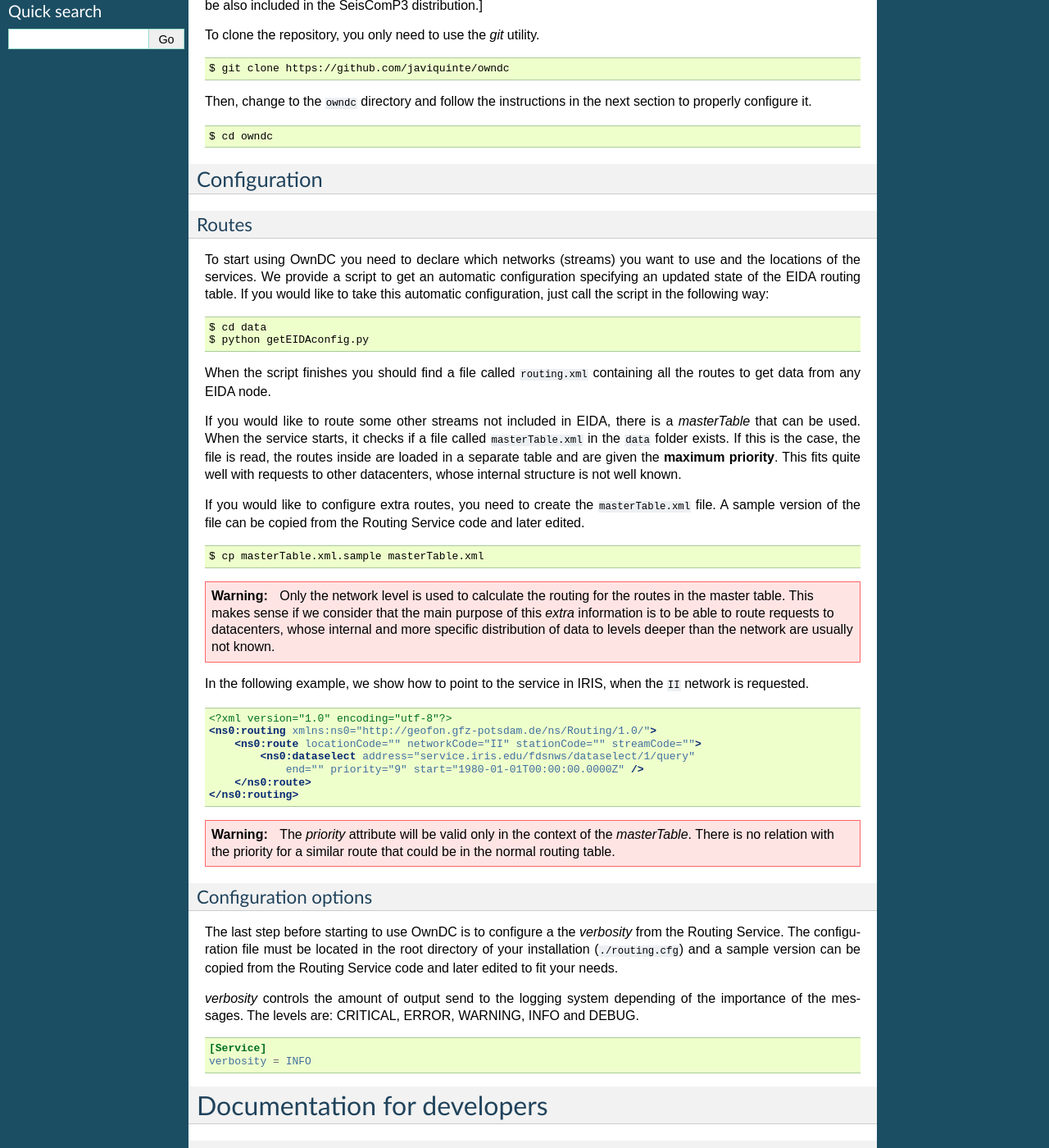
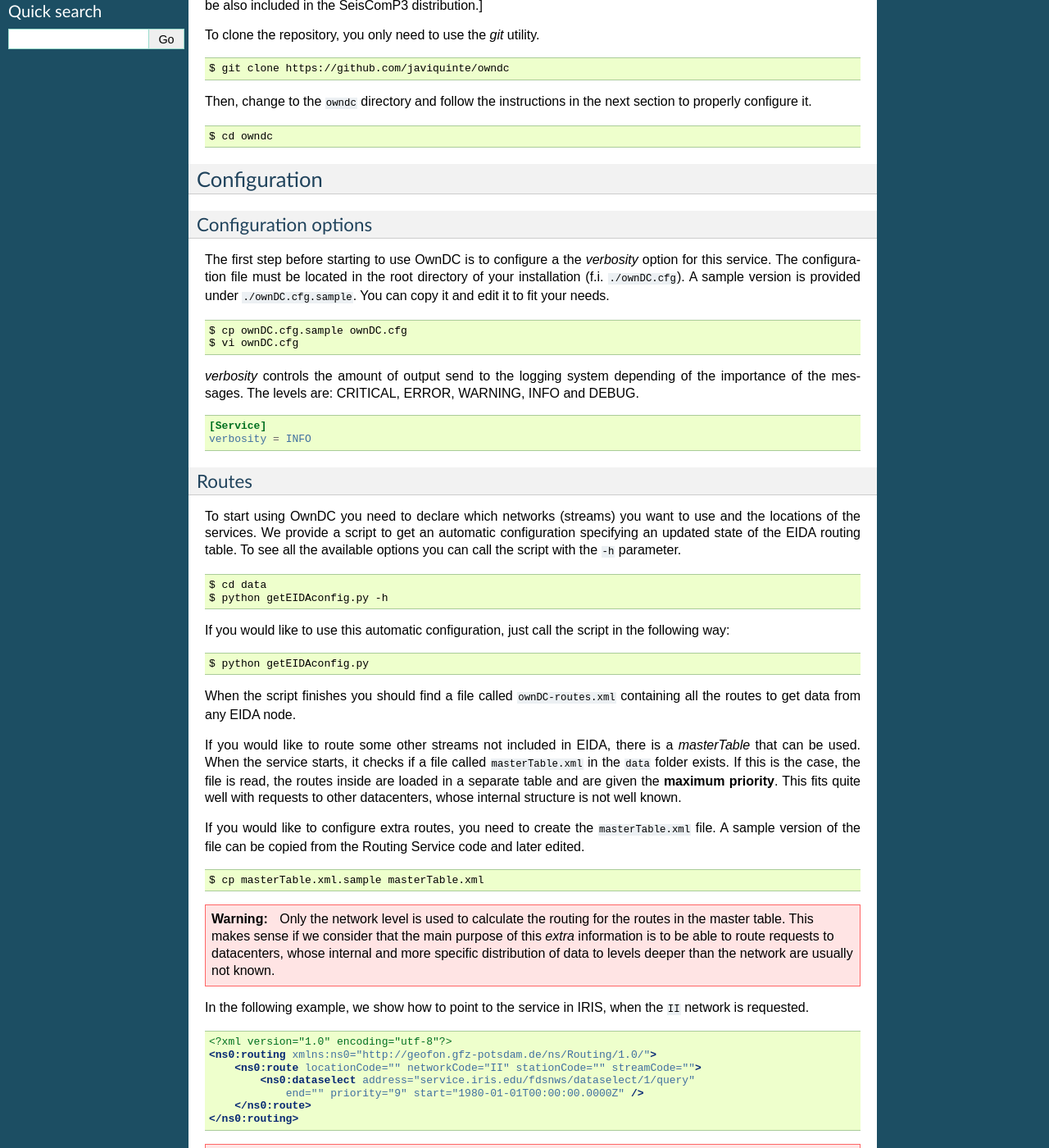
Before and after one commit to javiquinte/owndc, a Sphinx documentation site: the page built from doc/index.rst, in a window 1280 px wide and 1400 px high, scrolled down 527 px. Shown: the whole window at 82% size. Built offline with Sphinx 7.4.7, drawn with Linux system fonts in a browser that asks for light colours; some of the changed text lies outside the part shown.

Commit message:
Config file as a parameter everywhere. Improve Installation instructions.

```diff
--- a/doc/index.rst
+++ b/doc/index.rst
@@ -50,19 +50,47 @@
 Configuration
 -------------
 
+Configuration options
+^^^^^^^^^^^^^^^^^^^^^
+
+The first step before starting to use OwnDC is to configure a the `verbosity`
+option for this service. The configuration file must be located in the root
+directory of your installation (f.i. ``./ownDC.cfg``). A sample version is
+provided under ``./ownDC.cfg.sample``. You can copy it and edit it to fit your
+needs. ::
+
+  $ cp ownDC.cfg.sample ownDC.cfg
+  $ vi ownDC.cfg
+
+`verbosity` controls the amount of output send to the logging system depending
+of the importance of the messages. The levels are: CRITICAL, ERROR, WARNING,
+INFO and DEBUG.
+
+.. _service_configuration:
+
+.. code-block:: ini
+
+    [Service]
+    verbosity = INFO
+
 Routes
 ^^^^^^
 
 To start using OwnDC you need to declare which networks (streams) you want to
 use and the locations of the services. We provide a script to get an
 automatic configuration specifying an updated state of the EIDA routing
-table. If you would like to take this automatic configuration, just call the
-script in the following way: ::
+table. To see all the available options you can call the script with the ``-h``
+parameter. ::
 
   $ cd data
+  $ python getEIDAconfig.py -h
+
+If you would like to use this automatic configuration, just call the script in
+the following way: ::
+
   $ python getEIDAconfig.py
 
-When the script finishes you should find a file called ``routing.xml``
+When the script finishes you should find a file called ``ownDC-routes.xml``
 containing all the routes to get data from any EIDA node.
 
 If you would like to route some other streams not included in EIDA,
@@ -103,26 +131,6 @@
 .. warning:: The `priority` attribute will be valid only in the context of the
              `masterTable`. There is no relation with the priority for a
              similar route that could be in the normal routing table.
-
-
-Configuration options
-^^^^^^^^^^^^^^^^^^^^^
-
-The last step before starting to use OwnDC is to configure a the `verbosity`
-from the Routing Service. The configuration file must be located in the root
-directory of your installation (``./routing.cfg``) and a sample version can be
-copied from the Routing Service code and later edited to fit your needs.
-
-`verbosity` controls the amount of output send to the logging system depending
-of the importance of the messages. The levels are: CRITICAL, ERROR, WARNING,
-INFO and DEBUG.
-
-.. _service_configuration:
-
-.. code-block:: ini
-
-    [Service]
-    verbosity = INFO
 
 Documentation for developers
 ============================
```
Also changed, not shown: utils.py (+11 -13 lines), 1 other file.
